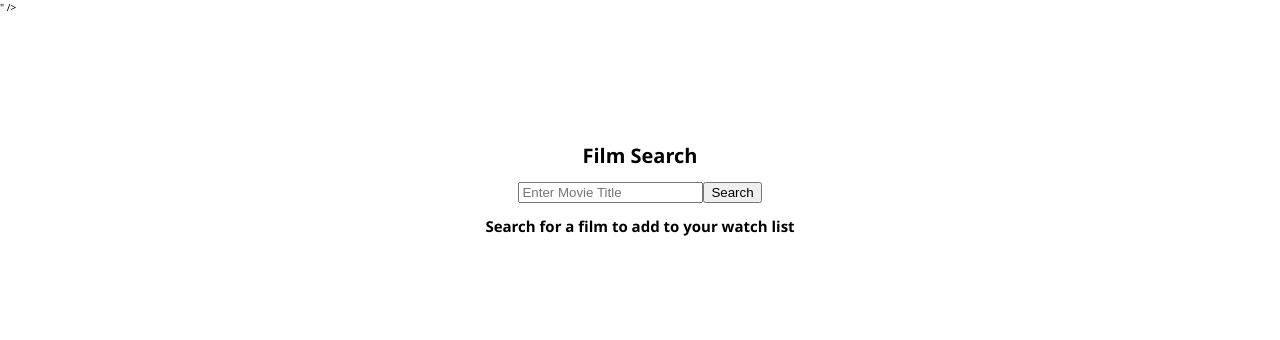
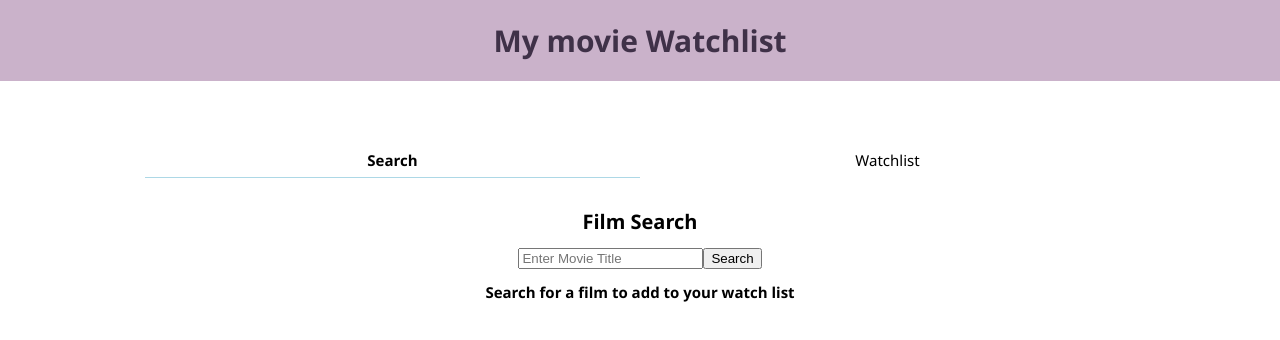
Before and after one commit to JeremyOsz/movie-watchlist, a React (Vite) app: page / in a window 1280 px wide. Shown: the top 340 px of the page. Built offline with nearby package versions, Linux system fonts and the light colour scheme.

Commit message:
added nav buttons

```diff
--- a/src/App.jsx
+++ b/src/App.jsx
@@ -1,11 +1,34 @@
 import React from "react";
 import SearchBar from "./components/Search/search-bar";
+import Header from "./components/Layout/header";
+import NavBar from "./components/Layout/nav-bar";
+import MainView from "./components/Layout/view-controller";
 
-const App = () => (
-    <div className="App">
-        <SearchBar placeholder="placeholder" />
-        {/* <MovieList /> */}
-    </div>
-);
+class App extends React.Component {
+    constructor(props) {
+        super(props);
+        this.state = {
+            currentView: "search"
+        };
+    }
+
+    setNavState = view => {
+        this.setState({ currentView: view });
+        console.log(this.state.currentView);
+    };
+
+    render() {
+        return (
+            <div className="App">
+                <Header title="My movie Watchlist" />
+                <NavBar
+                    currentPage="SearchBar"
+                    viewController={this.setNavState}
+                />
+                <MainView currentView={this.state.currentView} />
+            </div>
+        );
+    }
+}
 
 export default App;
--- /dev/null
+++ b/src/components/Layout/header.jsx
@@ -0,0 +1,27 @@
+import React from "react";
+import styled from "styled-components";
+
+const HeaderTemplate = styled.div`
+    position: fixed;
+    top: 0;
+    left: 0;
+    width: 100%;
+    height: auto;
+    background: #cab2ca;
+    color: #3f3148;
+
+    h1 {
+        font-size: 3em;
+        font-weight: 600;
+    }
+`;
+
+const Header = ({ title }) => {
+    return (
+        <HeaderTemplate>
+            <h1>{title}</h1>
+        </HeaderTemplate>
+    );
+};
+
+export default Header;
--- /dev/null
+++ b/src/components/Layout/nav-bar.jsx
@@ -0,0 +1,76 @@
+import React, { Component } from "react";
+import styled from "styled-components";
+
+const NavBarTemplate = styled.div`
+    display: flex;
+    text-align: center;
+    justify-content: center;
+    margin-bottom: 3em;
+    h1 {
+        font-size: 3em;
+        font-weight: 600;
+    }
+    a {
+        display: block;
+        width: 100%;
+        padding: 0.5em;
+        font-size: 1.5em;
+        &.selected {
+            border-bottom: 1px solid lightblue;
+            font-weight: 600;
+        }
+    }
+`;
+
+class NavBar extends Component {
+    constructor(props) {
+        super(props);
+        this.state = {
+            currentPage: props.currentPage,
+            viewController: props.viewController,
+            searchSelected: "selected",
+            wishlistSelected: "unselected"
+        };
+    }
+
+    selectSearch = (e, viewController) => {
+        viewController("search");
+        this.setState({
+            searchSelected: "selected",
+            movielistSelected: "unselected"
+        });
+    };
+
+    selectList = (e, viewController) => {
+        viewController("movie");
+        this.setState({
+            searchSelected: "unselected",
+            movielistSelected: "selected"
+        });
+    };
+
+    render() {
+        return (
+            <NavBarTemplate>
+                <a
+                    className={this.state.searchSelected}
+                    id="Search"
+                    onClick={e =>
+                        this.selectSearch(e, this.state.viewController)
+                    }
+                >
+                    Search
+                </a>
+                <a
+                    className={this.state.movielistSelected}
+                    onClick={e => this.selectList(e, this.state.viewController)}
+                    id="Watchlist"
+                >
+                    Watchlist
+                </a>
+            </NavBarTemplate>
+        );
+    }
+}
+
+export default NavBar;
--- /dev/null
+++ b/src/components/Layout/view-controller.jsx
@@ -0,0 +1,12 @@
+import React from "react";
+import styled from "styled-components";
+import SearchBar from "../Search/search-bar";
+
+const ViewController = ({ currentView }) => {
+    if (currentView == "search") {
+        return <SearchBar placeholder="placeholder" />;
+    }
+    return "CHANGED STATE";
+};
+
+export default ViewController;
--- a/src/components/MovieCard/card.jsx
+++ b/src/components/MovieCard/card.jsx
@@ -3,6 +3,7 @@ import styled from "styled-components";
 import WishlistButton from "../MovieList/movie-list-button";
 
 const CardTemplate = styled.li`
+    background-color: #efefef;
     border: 2px solid #e7e7e7;
     border-radius: 4px;
     padding: 0.5rem;
--- a/src/components/MovieCard/cards-container.jsx
+++ b/src/components/MovieCard/cards-container.jsx
@@ -1,10 +1,8 @@
 import styled from "styled-components";
 
 export default styled.ul`
-    background-color: lightgrey;
     min-height: 700px;
     width: 100%;
-    background-color: lightgrey;
     min-height: 700px;
     width: 100%;
     padding: 0;
--- a/src/components/MovieList/movie-list-button.jsx
+++ b/src/components/MovieList/movie-list-button.jsx
@@ -8,6 +8,10 @@ const Button = styled.button`
     border-radius: 4px;
     margin: 1em;
     padding: 0.5em 1em;
+
+    &.remove {
+        background-color: red;
+    }
 `;
 
 export class MovieListButton extends Component {
@@ -38,6 +42,18 @@ export class MovieListButton extends Component {
         this.setState({ inMovielist: true });
     };
 
+    RemoveFromMovieList = data => {
+        // Check local storage if movie is in list
+        let MovieList = JSON.parse(localStorage.MovieList);
+        MovieList = MovieList.filter(x => x.imdbID !== data.imdbID);
+
+        // Replace movie list with one exluding removed movie
+        localStorage.setItem("MovieList", JSON.stringify(MovieList));
+
+        // Remove remove Button
+        this.setState({ inMovielist: false });
+    };
+
     render() {
         const { data, inMovielist } = this.state;
         if (!inMovielist) {
@@ -50,7 +66,15 @@ export class MovieListButton extends Component {
                 </Button>
             );
         }
-        return null;
+        return (
+            <Button
+                className="remove"
+                onClick={this.RemoveFromMovieList.bind(this, data)}
+                movie={data}
+            >
+                Remove from movie list
+            </Button>
+        );
     }
 }
 
```
